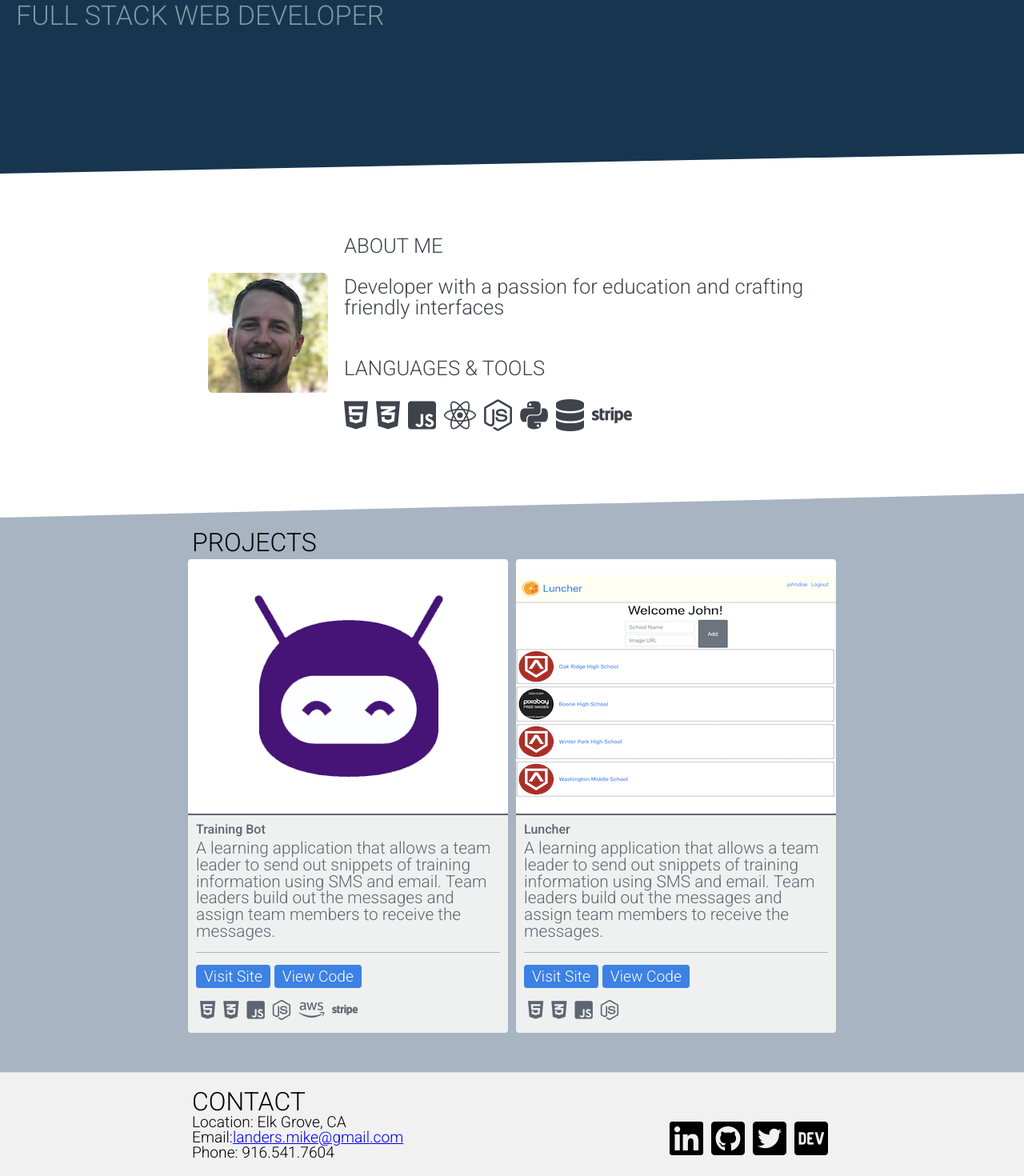
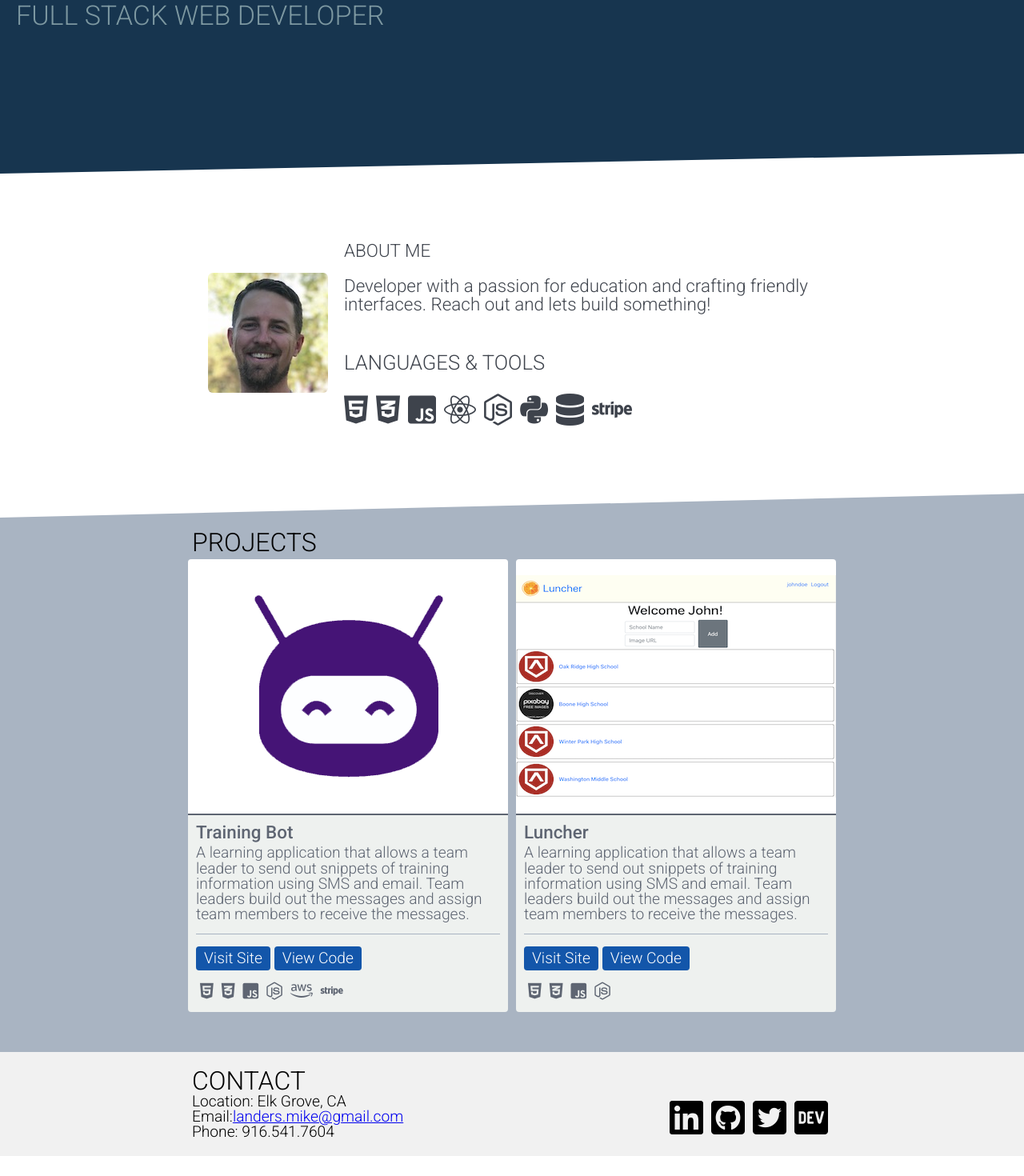
Before and after one commit to mlanders/Portfolio, a React (Create React App) app: page / in a window 1280 px wide. Shown: the part 283-1753 px from the top of the page at 80% size. After the commit the page ends 1728 px from the top, so only its background shows below. Built offline with nearby package versions, Linux system fonts and the light colour scheme.

Commit message:
minor updates

```diff
--- a/src/components/About.js
+++ b/src/components/About.js
@@ -1,17 +1,17 @@
-import React from 'react';
-import styled from 'styled-components';
-import ReactTooltip from 'react-tooltip';
-import headshot from '../img/headshot.png';
+import React from "react";
+import styled from "styled-components";
+import ReactTooltip from "react-tooltip";
+import headshot from "../img/headshot.png";
 const fab = {
-    marginRight: '10px',
-    fontSize: '2.5rem'
+	marginRight: "10px",
+	fontSize: "2.5rem"
 };
 function About() {
 	return (
 		<Wrapper>
 			<Container>
 				<div>
-                    <Headshot alt="Michael Landers" src={headshot} />
+					<Headshot alt='Michael Landers' src={headshot} />
 				</div>
 				<div>
 					<Info>
@@ -19,116 +19,79 @@ function About() {
 							<em>ABOUT ME</em>
 						</h5>
 						<br />
-                        Developer with a passion for education and crafting
-                        friendly interfaces
+						Developer with a passion for education and crafting friendly
+						interfaces. Reach out and lets build something!
 					</Info>
 					<Skills>
 						<h5>
 							<em>LANGUAGES & TOOLS</em>
 						</h5>
 						<br />
+						<i style={fab} className=' fab fa-html5' data-tip data-for='html' />
 						<i
 							style={fab}
-                            className=" fab fa-html5"
+							className='fab fa-css3-alt '
 							data-tip
-                            data-for="html"
+							data-for='css'
 						/>
 						<i
 							style={fab}
-                            className="fab fa-css3-alt "
+							className='fab fa-js-square '
 							data-tip
-                            data-for="css"
+							data-for='js'
 						/>
 						<i
 							style={fab}
-                            className="fab fa-js-square "
+							className='fab fa-react '
 							data-tip
-                            data-for="js"
+							data-for='react'
 						/>
 						<i
 							style={fab}
-                            className="fab fa-react "
+							className='fab fa-node-js '
 							data-tip
-                            data-for="react"
+							data-for='node'
 						/>
 						<i
 							style={fab}
-                            className="fab fa-node-js "
+							className='fab fa-python '
 							data-tip
-                            data-for="node"
+							data-for='python'
 						/>
 						<i
 							style={fab}
-                            className="fab fa-python "
+							className='fas fa-database '
 							data-tip
-                            data-for="python"
+							data-for='database'
 						/>
 						<i
 							style={fab}
-                            className="fas fa-database "
+							className='fab fa-stripe '
 							data-tip
-                            data-for="database"
+							data-for='stripe'
 						/>
-                        <i
-                            style={fab}
-                            className="fab fa-stripe "
-                            data-tip
-                            data-for="stripe"
-                        />
-                        <ReactTooltip
-                            place="top"
-                            id="html"
-                            type="dark"
-                            effect="solid">
+						<ReactTooltip place='top' id='html' type='dark' effect='solid'>
 							<span>HTML5</span>
 						</ReactTooltip>
-                        <ReactTooltip
-                            place="top"
-                            id="css"
-                            type="dark"
-                            effect="solid">
+						<ReactTooltip place='top' id='css' type='dark' effect='solid'>
 							<span>CSS3</span>
 						</ReactTooltip>
-                        <ReactTooltip
-                            place="top"
-                            id="js"
-                            type="dark"
-                            effect="solid">
+						<ReactTooltip place='top' id='js' type='dark' effect='solid'>
 							<span>Javascript</span>
 						</ReactTooltip>
-                        <ReactTooltip
-                            place="top"
-                            id="react"
-                            type="dark"
-                            effect="solid">
+						<ReactTooltip place='top' id='react' type='dark' effect='solid'>
 							<span>React</span>
 						</ReactTooltip>
-                        <ReactTooltip
-                            place="top"
-                            id="node"
-                            type="dark"
-                            effect="solid">
+						<ReactTooltip place='top' id='node' type='dark' effect='solid'>
 							<span>Node</span>
 						</ReactTooltip>
-                        <ReactTooltip
-                            place="top"
-                            id="database"
-                            type="dark"
-                            effect="solid">
+						<ReactTooltip place='top' id='database' type='dark' effect='solid'>
 							<span>AWS RDS, SQLite, Postgres</span>
 						</ReactTooltip>
-                        <ReactTooltip
-                            place="top"
-                            id="stripe"
-                            type="dark"
-                            effect="solid">
+						<ReactTooltip place='top' id='stripe' type='dark' effect='solid'>
 							<span>Stripe</span>
 						</ReactTooltip>
-                        <ReactTooltip
-                            place="top"
-                            id="python"
-                            type="dark"
-                            effect="solid">
+						<ReactTooltip place='top' id='python' type='dark' effect='solid'>
 							<span>Python</span>
 						</ReactTooltip>
 					</Skills>
@@ -140,7 +103,7 @@ function About() {
 
 export default About;
 const Wrapper = styled.div`
-    font-family: 'Roboto', sans-serif;
+	font-family: "Roboto", sans-serif;
 	box-sizing: border-box;
 	display: flex;
 	height: 400px;
@@ -164,7 +127,7 @@ const Headshot = styled.img`
 `;
 
 const Info = styled.div`
-    font-size: 1.6rem;
+	font-size: 1.4rem;
 	font-weight: 300;
 `;
 
--- a/src/components/Bottom.js
+++ b/src/components/Bottom.js
@@ -1,5 +1,5 @@
-import React from 'react';
-import styled from 'styled-components';
+import React from "react";
+import styled from "styled-components";
 
 function Bottom() {
 	return (
@@ -14,7 +14,7 @@ function Bottom() {
 					</span>
 					<span>
 						<b>Email:</b>
-                        <a href="mailto:landers.mike@gmail.com" target="_top">
+						<a href='mailto:landers.mike@gmail.com' target='_top'>
 							landers.mike@gmail.com
 						</a>
 					</span>
@@ -23,24 +23,21 @@ function Bottom() {
 					</span>
 				</ContactInfo>
 				<Social>
-                    <a
-                        aria-label="LinkedIn"
-                        href="https://linkedin.com/in/mikelanders/">
-                        <div className="fab fa-linkedin" />
+					<a aria-label='LinkedIn' href='https://linkedin.com/in/mikelanders/'>
+						<div className='fab fa-linkedin' />
 					</a>
-                    <a aria-label="GitHub" href="https://github.com/mlanders">
-                        <div className="fab fa-github-square" />
+					<a aria-label='GitHub' href='https://github.com/mlanders'>
+						<div className='fab fa-github-square' />
+					</a>
+					<a aria-label='Twitter' href='https://twitter.com/MikeLanders'>
+						<div className='fab fa-twitter-square' />
 					</a>
 					<a
-                        aria-label="Twitter"
-                        href="https://twitter.com/MikeLanders">
-                        <div className="fab fa-twitter-square" />
-                    </a>
-                    <a
-                        aria-label="DEV"
+						aria-label='DEV'
 						title="mlanders's DEV Profile"
-                        href="https://dev.to/mlanders">
-                        <div className="fab fa-dev" />
+						href='https://dev.to/mlanders'
+					>
+						<div className='fab fa-dev' />
 					</a>
 				</Social>
 			</BottomSection>
@@ -52,7 +49,7 @@ export default Bottom;
 
 const BottomWrapper = styled.div`
 	box-sizing: border-box;
-    font-family: 'Roboto', sans-serif;
+	font-family: "Roboto", sans-serif;
 	font-weight: 300;
 	width: 100%;
 	padding: 20px;
--- a/src/components/Projects.js
+++ b/src/components/Projects.js
@@ -1,5 +1,5 @@
-import React from 'react';
-import styled from 'styled-components';
+import React from "react";
+import styled from "styled-components";
 
 function Projects(props) {
 	return (
@@ -19,12 +19,8 @@ function Projects(props) {
 								<h2>{item.name}</h2>
 								<p>{item.description}</p>
 								<ButtonWrapper>
-                                    <Button href={item.preview}>
-                                        Visit Site
-                                    </Button>
-                                    <Button href={item.github}>
-                                        View Code
-                                    </Button>
+									<Button href={item.preview}>Visit Site</Button>
+									<Button href={item.github}>View Code</Button>
 								</ButtonWrapper>
 								<Tags>
 									{item.tags.map(tag => (
@@ -59,7 +55,7 @@ const IMG = styled.img`
 	width: auto;
 `;
 const Wrapper = styled.div`
-    font-family: 'Roboto', sans-serif;
+	font-family: "Roboto", sans-serif;
 	display: flex;
 	box-sizing: border-box;
 	justify-content: center;
@@ -85,7 +81,7 @@ const Button = styled.a`
 	padding: 5px 10px;
 	border-radius: 4px;
 	font-size: 1.2rem;
-    background-color: #3c81e3;
+	background-color: #1356aa;
 	color: #fff;
 	margin-right: 5px;
 	&:hover {
@@ -136,14 +132,15 @@ const RowContent = styled.div`
 	border-bottom-right-radius: 4px;
 	h2 {
 		font-weight: 500;
+		font-size: 1.4rem;
 	}
 	p {
-        font-size: 1.3rem;
+		font-size: 1.2rem;
 		margin: 5px 0;
 	}
 `;
 const Tags = styled.div`
-    font-size: 1.6rem;
+	font-size: 1.4rem;
 	i {
 		padding: 5px;
 	}
```
Lines whose indentation alone changed are shown as unchanged.
